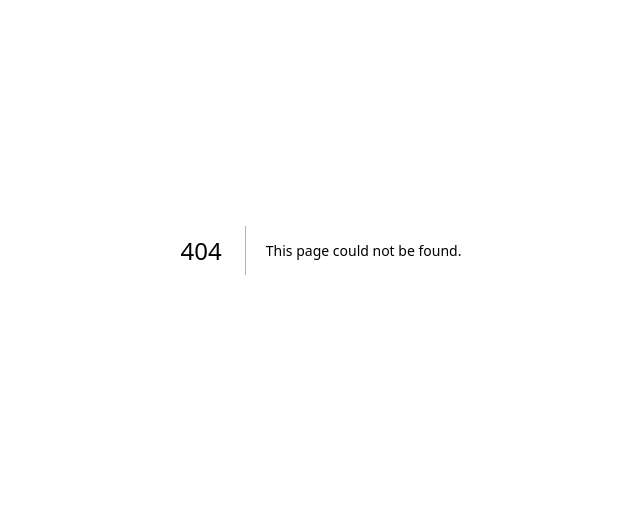
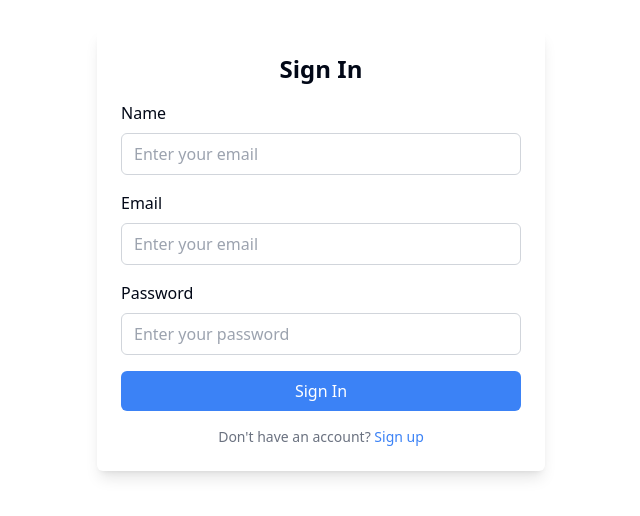
Before and after one commit to UdayPandey01/realm, a Next.js app: page /login/sign-up in a window 1280 px wide. Before the commit this address had no page. Shown: the part 150-666 px from the top of the page, without its empty margins (319-959 px from the left). Built offline with nearby package versions, Linux system fonts and the light colour scheme.

Commit message:
addedSignUp

```diff
--- /dev/null
+++ b/app/(dashboard)/login/sign-up/page.tsx
@@ -0,0 +1,96 @@
+"use client"
+
+import { FormEvent, useState } from "react";
+import axios from "axios"
+
+const SignUpForm = () => {
+  const [name, setName] = useState('');
+  const [email, setEmail] = useState('');
+  const [password, setPassword] = useState('');
+
+  const handleSubmit = async(e : FormEvent) => {
+    e.preventDefault();
+
+    try{
+        const response = await axios.post("http://localhost:3000/api/authors/sign-up", {
+          data : {
+            name,
+            email,
+            password
+          }
+        })
+
+        setName('')
+        setEmail('')
+        setPassword('')
+        console.log(response.data)
+    }catch(error){
+        console.error(error)
+    }
+  };
+
+  return (
+    <div className="flex justify-center items-center h-screen">
+      <div className="bg-white p-6 shadow-lg rounded-md w-full max-w-md">
+        <h2 className="text-2xl font-bold mb-4 text-center">Sign In</h2>
+        <form onSubmit={handleSubmit}>
+          <div className="mb-4">
+            <label htmlFor="name" className="block mb-2 font-medium">
+              Name
+            </label>
+            <input
+              id="name"
+              type="text"
+              value={name}
+              onChange={(e) => setName(e.target.value)}
+              placeholder="Enter your email"
+              required
+              className="w-full border border-gray-300 rounded-md px-3 py-2 focus:outline-none focus:ring-2 focus:ring-blue-500"
+            />
+          </div>
+          <div className="mb-4">
+            <label htmlFor="email" className="block mb-2 font-medium">
+              Email
+            </label>
+            <input
+              id="email"
+              type="email"
+              value={email}
+              onChange={(e) => setEmail(e.target.value)}
+              placeholder="Enter your email"
+              required
+              className="w-full border border-gray-300 rounded-md px-3 py-2 focus:outline-none focus:ring-2 focus:ring-blue-500"
+            />
+          </div>
+          <div className="mb-4">
+            <label htmlFor="password" className="block mb-2 font-medium">
+              Password
+            </label>
+            <input
+              id="password"
+              type="password"
+              value={password}
+              onChange={(e) => setPassword(e.target.value)}
+              placeholder="Enter your password"
+              required
+              className="w-full border border-gray-300 rounded-md px-3 py-2 focus:outline-none focus:ring-2 focus:ring-blue-500"
+            />
+          </div>
+          <button
+            type="submit"
+            className="w-full bg-blue-500 hover:bg-blue-600 text-white font-medium py-2 px-4 rounded-md"
+          >
+            Sign In
+          </button>
+        </form>
+        <div className="text-center mt-4">
+          <p className="text-sm text-gray-500">
+            Don&#39;t have an account? <a href="#" className="text-blue-500 hover:underline">Sign up</a>
+          </p>
+        </div>
+      </div>
+    </div>
+  );
+};
+
+export default SignUpForm;
--- /dev/null
+++ b/app/api/[[...route]]/authors.ts
@@ -0,0 +1,30 @@
+import prisma from "@/lib/db"
+import { Hono } from "hono"
+import bcrypt from "bcryptjs"
+
+const app = new Hono()
+
+app.post("/sign-up",
+    async (c) => {
+        try {
+            const body = await c.req.json();
+            const { email, password, name } = body.data;
+            const hashedPassword = await bcrypt.hash(password, 10);
+
+            const author = await prisma.author.create({
+              data: {
+                email,
+                password: hashedPassword,
+                name,
+              },
+            });
+
+            return c.json({ author }, 200);
+          } catch (error) {
+            console.error("Error creating author:", error);
+            return c.json({ message: "Error signing up" }, 500);
+          }
+    }
+)
+
+export default app
```
